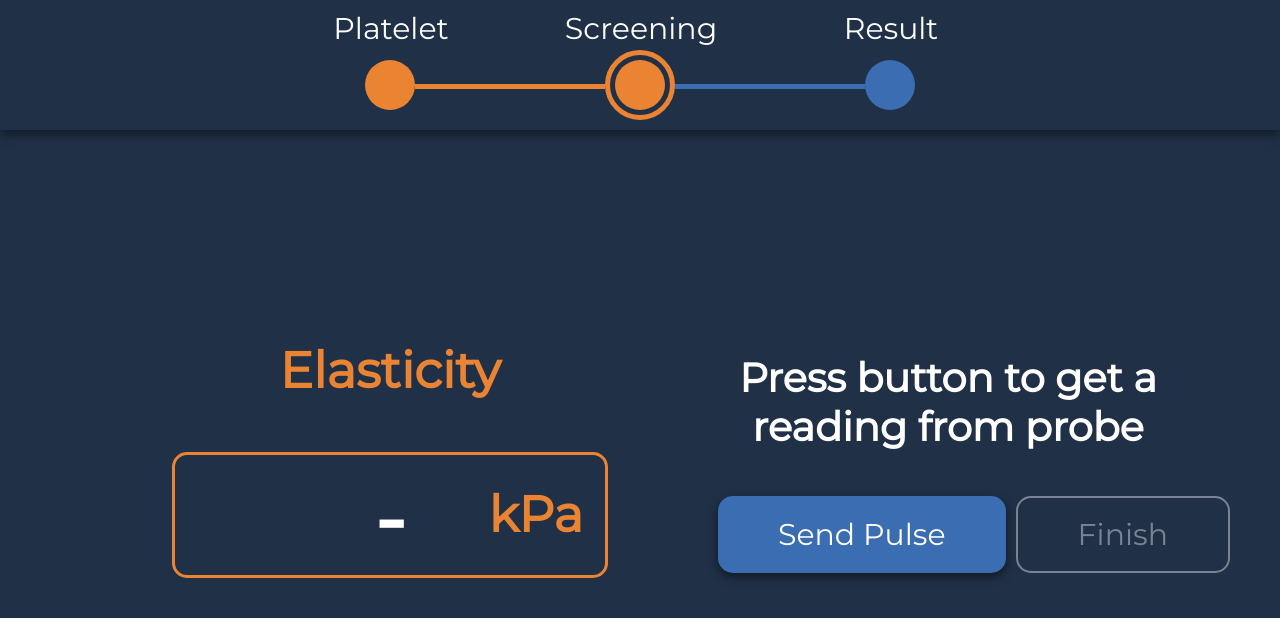
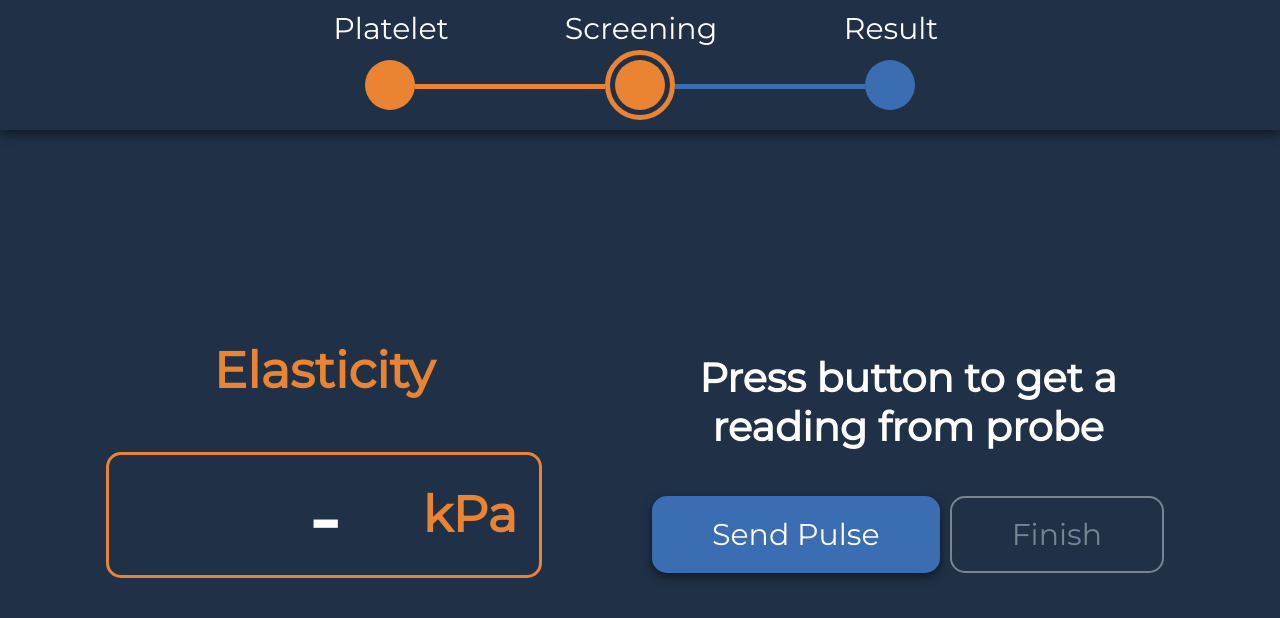
Before and after one commit to kewennnnn/Capstone-UI, an Electron app: page pages/screening.html in a window 1280 px wide. Both pictures are taken after a click on the button "Send Pulse". Drawn offline with Linux system fonts and the light colour scheme; no server answers.

Commit message:
Adjustments

```diff
--- a/command.txt
+++ b/command.txt
@@ -1 +1 @@
-run
+-
--- a/components/storage.js
+++ b/components/storage.js
@@ -72,7 +72,8 @@ function setElasticity(elasticity) {
     console.log(elasticity);
     if (!elasticity) {
         console.log("generating fake stiffness");
-        elasticity = 600 + Math.floor(Math.random()*50);
+        elasticity = 121 + Math.floor(Math.random()*10);
+        elasticity /= 10;
     }
     const storage = require('electron-localstorage');
     storage.setItem("elasticity",elasticity);
--- a/pages/screening.html
+++ b/pages/screening.html
@@ -24,9 +24,9 @@
           </div> -->
         </div>
         <!-- <span id="elasticity-unit"><h2>kPa</h2></span> -->
-        <div class="col-right align-center">
+        <div class="col-right align-center" style="width:600px; margin-right:80px;">
           <h3 id="screening-prompt" style="margin-top: 0;"></h3>
-          <div class="flex-row" style="min-width: max-content;">
+          <div class="flex-row" style="min-width: max-content; justify-content: center;">
             <button id="screening-activate">Send Pulse</button>
             <a id="screening-done"><button>Finish</button></a>
           </div>
```
